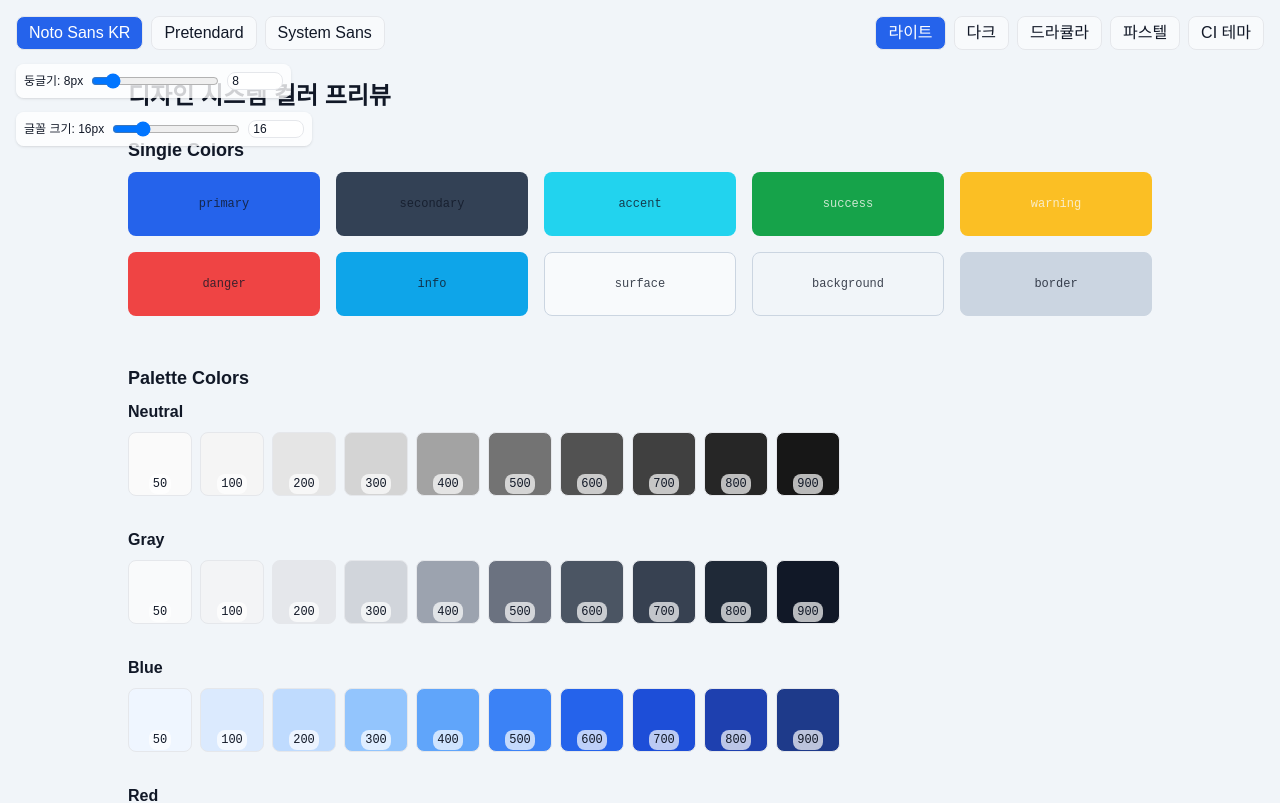
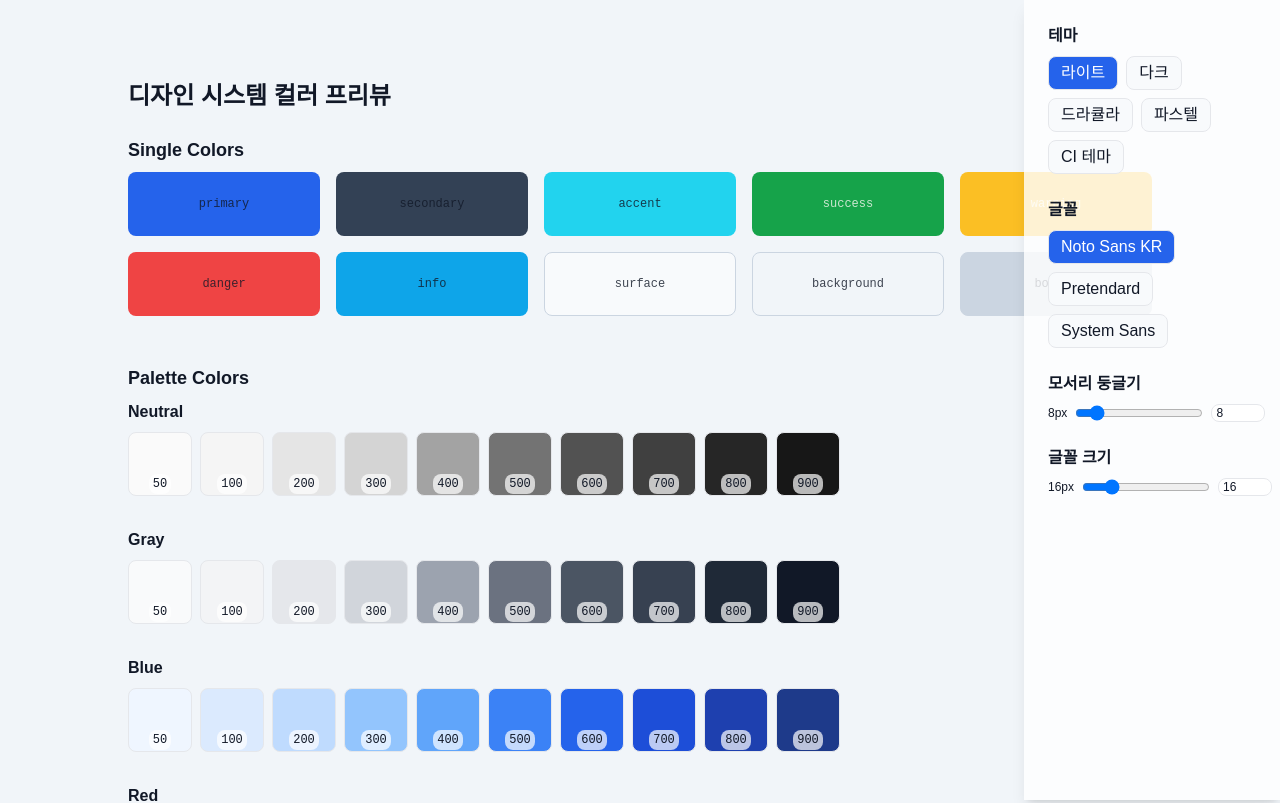
Before and after one commit to GTD-web/design-preview-v0, a Next.js app: page / in a window 1280 px wide. Shown: the top 803 px of the page. Built offline with nearby package versions, Linux system fonts and the light colour scheme.

Commit message:
페이지 컴포넌트의 UI를 개선하여 테마 및 글꼴 선택 기능을 사이드바로 통합하고, 둥글기 및 글꼴 크기 조절 기능을 추가했습니다. 사용자 경험을 향상시키기 위해 레이아웃을 재구성했습니다.

```diff
--- a/src/app/page.tsx
+++ b/src/app/page.tsx
@@ -197,7 +197,26 @@ export default function Home() {
 
   return (
     <div className="min-h-screen flex items-center justify-center bg-background">
-      <div className="fixed top-4 left-4 flex gap-2 z-50">
+      <div className="fixed top-0 right-0 h-full w-64 bg-white/80 dark:bg-background/80 shadow-lg z-50 p-6 flex flex-col gap-6">
+        {/* 테마 선택 */}
+        <div>
+          <div className="font-bold mb-2 text-foreground">테마</div>
+          <div className="flex flex-wrap gap-2">
+            {themes.map((t) => (
+              <button
+                key={t.key}
+                onClick={() => setTheme(t.key)}
+                className={`px-3 py-1 rounded border ${theme === t.key ? "bg-primary text-white" : "bg-surface text-foreground"}`}
+              >
+                {t.label}
+              </button>
+            ))}
+          </div>
+        </div>
+        {/* 글꼴 선택 */}
+        <div>
+          <div className="font-bold mb-2 text-foreground">글꼴</div>
+          <div className="flex flex-wrap gap-2">
             {fonts.map((f) => (
               <button
                 key={f.key}
@@ -208,29 +227,41 @@ export default function Home() {
               </button>
             ))}
           </div>
-      <div className="fixed top-4 right-4 flex gap-2 z-50">
-        {themes.map((t) => (
-          <button
-            key={t.key}
-            onClick={() => setTheme(t.key)}
-            className={`px-3 py-1 rounded border ${theme === t.key ? "bg-primary text-white" : "bg-surface text-foreground"}`}
-          >
-            {t.label}
-          </button>
-        ))}
         </div>
-      <div className="fixed top-16 left-4 z-50 flex items-center gap-2 bg-white/80 p-2 rounded shadow">
+        {/* 보더 라운드 조절 */}
+        <div>
+          <div className="font-bold mb-2 text-foreground">모서리 둥글기</div>
+          <div className="flex items-center gap-2">
             <label htmlFor="radius-range" className="text-xs text-foreground">
-          둥글기: {radius}px
+              {radius}px
             </label>
             <input id="radius-range" type="range" min={0} max={64} value={radius} onChange={(e) => setRadius(Number(e.target.value))} className="w-32" />
-        <input type="number" min={0} max={64} value={radius} onChange={(e) => setRadius(Number(e.target.value))} className="w-14 border rounded px-1 text-xs" />
+            <input
+              type="number"
+              min={0}
+              max={64}
+              value={radius}
+              onChange={(e) => setRadius(Number(e.target.value))}
+              className="w-14 border rounded px-1 text-xs"
+            />
           </div>
-      <div className="fixed top-28 left-4 z-50 flex items-center gap-2 bg-white/80 p-2 rounded shadow">
+        </div>
+        {/* 글꼴 크기 조절 */}
+        <div>
+          <div className="font-bold mb-2 text-foreground">글꼴 크기</div>
+          <div className="flex items-center gap-2">
             <label htmlFor="font-size-range" className="text-xs text-foreground">
-          글꼴 크기: {fontSize}px
+              {fontSize}px
             </label>
-        <input id="font-size-range" type="range" min={12} max={32} value={fontSize} onChange={(e) => setFontSize(Number(e.target.value))} className="w-32" />
+            <input
+              id="font-size-range"
+              type="range"
+              min={12}
+              max={32}
+              value={fontSize}
+              onChange={(e) => setFontSize(Number(e.target.value))}
+              className="w-32"
+            />
             <input
               type="number"
               min={12}
@@ -240,6 +271,8 @@ export default function Home() {
               className="w-14 border rounded px-1 text-xs"
             />
           </div>
+        </div>
+      </div>
       <DesignTokensPreview theme={theme} />
     </div>
   );
```
Lines whose indentation alone changed are shown as unchanged.
